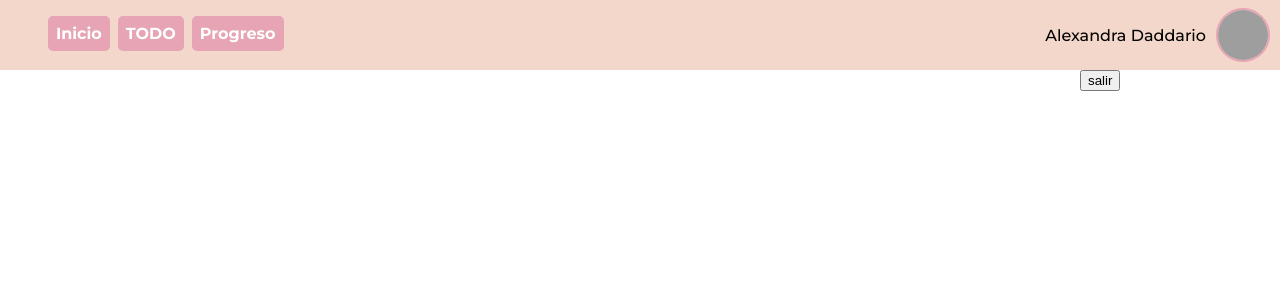
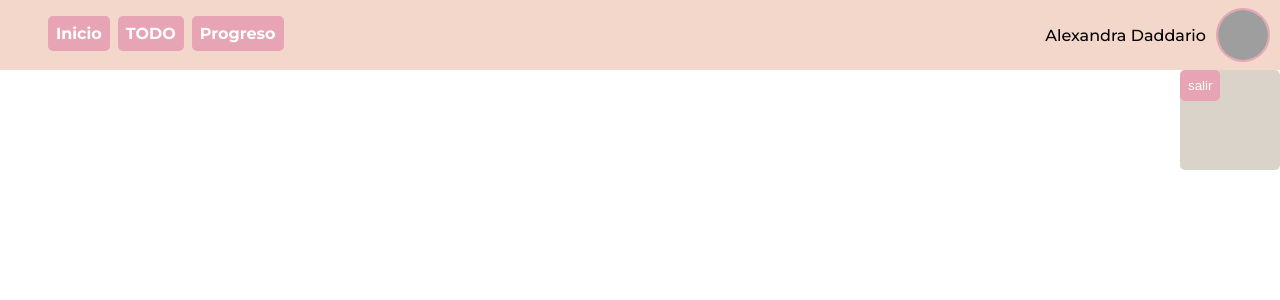
Before and after one commit to Arthur2399/todo-list, a React (Vite) app: page /auth/login in a window 1280 px wide. Both pictures are taken after a click on the picture 1243 px from the left and 35 px from the top of the page. Shown: the top 300 px of the page. Built offline with nearby package versions, Linux system fonts and the light colour scheme; grey boxes are pictures that could not be loaded.

Commit message:
css Register2

```diff
--- a/src/auth/pages/Login.css
+++ b/src/auth/pages/Login.css
@@ -10,13 +10,13 @@
 }
 
 .content-login {
-    align-items: center;
+    width: 300px;
+    padding: 40px;
+    border-radius: 10px;
     background: var(--orange);
-    border-radius: 10px;
     display: flex;
     flex-direction: column;
-    padding: 40px;
-    width: 300px;
+    align-items: center;
 }
 
 .content-login input {
--- a/src/auth/pages/Register.css
+++ b/src/auth/pages/Register.css
@@ -1,3 +1,6 @@
+
+@import '../../styles/_vars.css';
+
 .register-container {
     align-items: center;
     background: var(--backgroundApp);
@@ -7,25 +10,14 @@
     width: 100%;
 }
 
-.register-content {
-    height: 50%;
-    width: 50vh;
-    border-radius: 5px;
+.register-content-items {
+    width: 300px;
+    padding: 40px;
+    border-radius: 10px;
     background: var(--orange);
     display: flex;
     flex-direction: column;
-    justify-content: center;
     align-items: center;
-}
-
-.register-content-items {
-    width: 100%;
-    height: 100%;
-    display: flex;
-    flex-direction: column;
-    justify-content: center;
-    align-items: center;
-    background: var(--orange);
 }
 
 .register-content-items input {
@@ -37,20 +29,44 @@
     width: calc(100% - 8px);
 }
 
+.register-content-items span {
+    align-self: self-end;
+    color: var(--red);
+    font-size: 10px;
+
+}
+
+.register-content-items input {
+    margin-top: 5px;
+    margin-bottom: 5px;
+}
+
 .register-content-items input:focus {
     outline: 2px solid var(--pink);
 }
 
 .register-content-items button {
+    width: 100%;
+    background: var(--pink);
+    border-radius: 5px;
     border: none;
-    border-radius: 5px;
-    background: var(--pink);
+    color: var(--white);
+    height: 40px;
+    font-size: 16px;
+    font-weight: bold;
     margin-top: 30px;
-    width: 40%;
-    height: 30px;
 }
 
 .register-content-items button:hover {
     background: var(--red);
     color: var(--white);
 }
+.register-content-items a {
+    color: var(--black);
+    text-decoration: none;
+    align-self: self-end;
+    margin-top: 10px;
+}
+.register-content-items a:hover {
+    color: var(--red);
+}
--- a/src/auth/pages/Register.jsx
+++ b/src/auth/pages/Register.jsx
@@ -34,9 +34,10 @@ export const Register = () => {
 
     return (
         <div className='register-container'>
-            <div className='register-content'>
-                <h1>REGISTRO</h1>
+
+
                 <div className='register-content-items'>
+                    <h1>REGISTRO</h1>
                     <input type="text" placeholder='Nombre' name='name' onChange={formik.handleChange}/>
                     <span>{formik.errors?.name}</span>
                     <input type="text" placeholder='Apellido' name='lastname' onChange={formik.handleChange}/>
@@ -51,6 +52,6 @@ export const Register = () => {
                     <Link to="/auth/login">Ingresar</Link>
                 </div>
             </div>
-        </div>
+
     )
 }
--- a/src/module/layout/components/NavBar.css
+++ b/src/module/layout/components/NavBar.css
@@ -53,3 +53,23 @@
     margin-right: 10px;
 
 }
+
+.toggle-Menu{
+    width: 100px;
+    height: 100px;
+    margin-top: 70px;
+    border-radius: 5px;
+    position: absolute;
+    right: 0;
+    background-color: var(--backgroundApp2);
+
+}
+
+.toggle-Menu button{
+    background:var(--pink);
+    border: none;
+    border-radius: 5px;
+    padding: 8px;
+    color:var(--white);
+
+}
--- a/src/module/layout/components/ToggeMenu.jsx
+++ b/src/module/layout/components/ToggeMenu.jsx
@@ -1,20 +1,13 @@
 import { useAuthStore } from "../../../store/auth/hooks/useAuthStore"
+import './NavBar.css';
 
 export const ToggeMenu = () => {
 
     const { startLogout } = useAuthStore()
 
     return (
-        <div
-            style={{
-                width: "200px",
-                height: "100px",
-                background: "white",
-                position: "absolute",
-                right: 0,
-                marginTop: "70px"
-            }}
-        >
+        <div className="
+        toggle-Menu">
             <button onClick={startLogout}>salir</button>
         </div>
     )
--- a/src/styles/_vars.css
+++ b/src/styles/_vars.css
@@ -1,6 +1,7 @@
 :root {
     --white: #FFFFFF;
     --backgroundApp: #F5EEE6;
+    --backgroundApp2: #dad3c9;
     --yellow: #FFF8E3;
     --orange: #F3D7CA;
     --pink: #E6A4B4;
```
